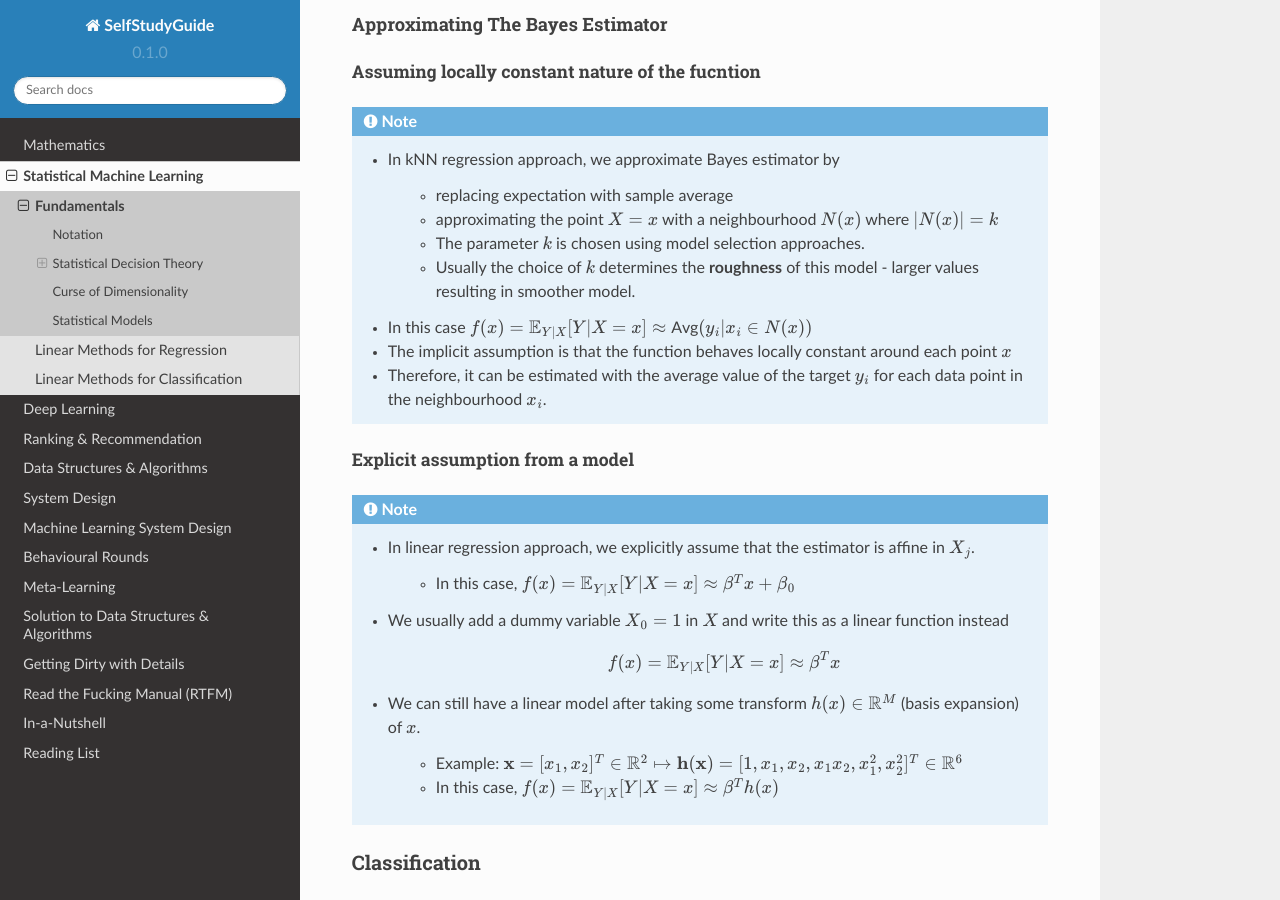
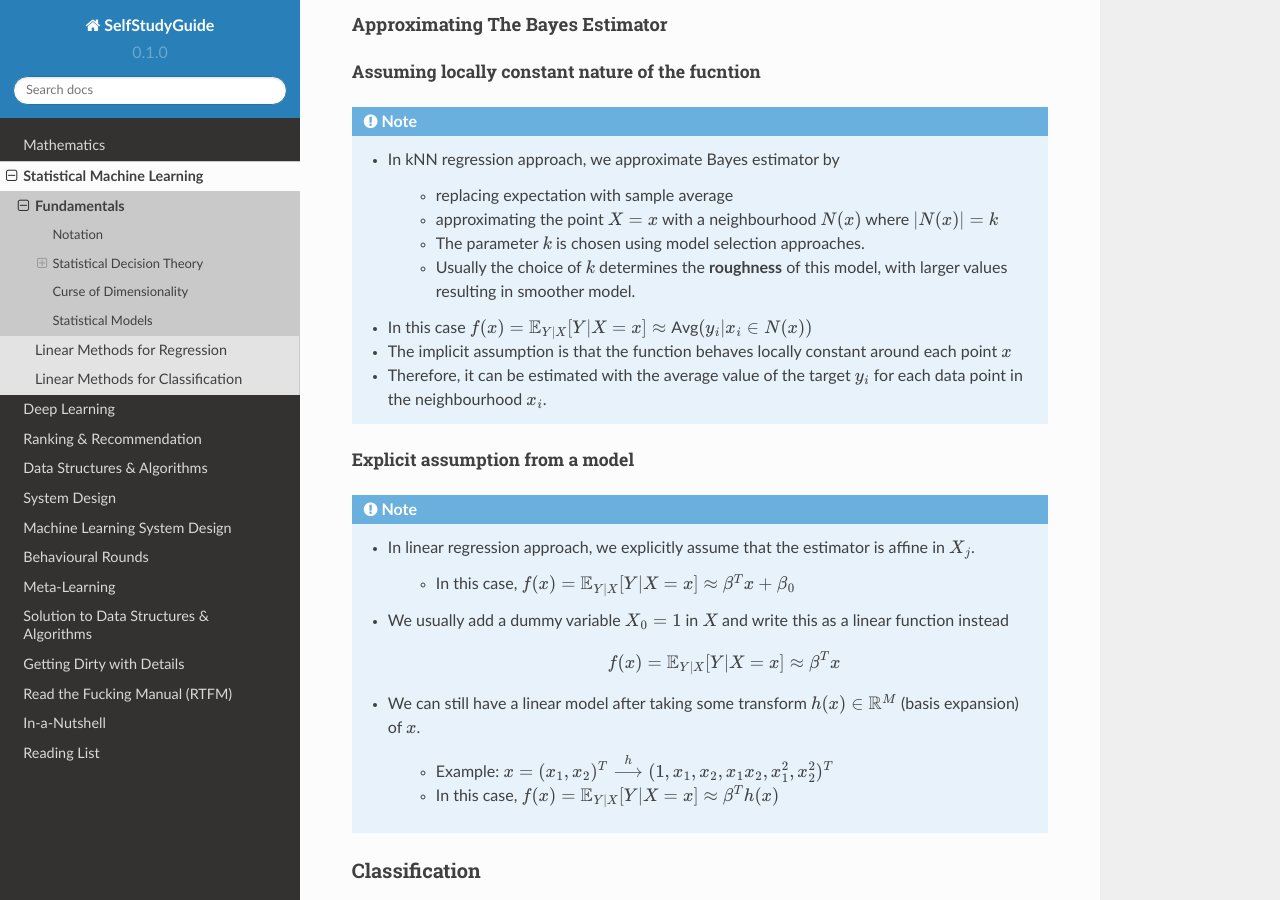
Before and after one commit to uselesstechjunks/leetcode, a Sphinx documentation site: the page built from docs/source/ml/basics.rst, in a window 1280 px wide and 900 px high, scrolled down 3242 px. Built offline with Sphinx 7.4.7 and the Read the Docs theme 2.0.0, drawn with Linux system fonts in a browser that asks for light colours.

Commit message:
Update basics.rst

```diff
--- a/docs/source/ml/basics.rst
+++ b/docs/source/ml/basics.rst
@@ -119,7 +119,7 @@ Assuming locally constant nature of the fucntion
 		* replacing expectation with sample average
 		* approximating the point :math:`X=x` with a neighbourhood :math:`N(x)` where :math:`|N(x)|=k`
 		* The parameter :math:`k` is chosen using model selection approaches.
-		* Usually the choice of :math:`k` determines the **roughness** of this model - larger values resulting in smoother model.
+		* Usually the choice of :math:`k` determines the **roughness** of this model, with larger values resulting in smoother model.
 	* In this case :math:`f(x)=\mathbb{E}_{Y|X}[Y|X=x]\approx\text{Avg}(y_i|x_i\in N(x))`
 	* The implicit assumption is that the function behaves locally constant around each point :math:`x`
 	* Therefore, it can be estimated with the average value of the target :math:`y_i` for each data point in the neighbourhood :math:`x_i`.
@@ -135,7 +135,7 @@ Explicit assumption from a model
 		.. math:: f(x)=\mathbb{E}_{Y|X}[Y|X=x]\approx \beta^T x
 	* We can still have a linear model after taking some transform :math:`h(x)\in\mathbb{R}^M` (basis expansion) of :math:`x`.
 
-		* Example: :math:`\mathbf{x}=[x_1,x_2]^T\in\mathbb{R}^2\mapsto\mathbf{h}(\mathbf{x})=[1,x_1,x_2,x_1x_2,x_1^2,x_2^2]^T\in\mathbb{R}^6`
+		* Example: :math:`x=(x_1,x_2)^T\overset{h}{\longrightarrow}(1,x_1,x_2,x_1x_2,x_1^2,x_2^2)^T`
 		* In this case, :math:`f(x)=\mathbb{E}_{Y|X}[Y|X=x]\approx \beta^T h(x)`
 
 Classification
```
